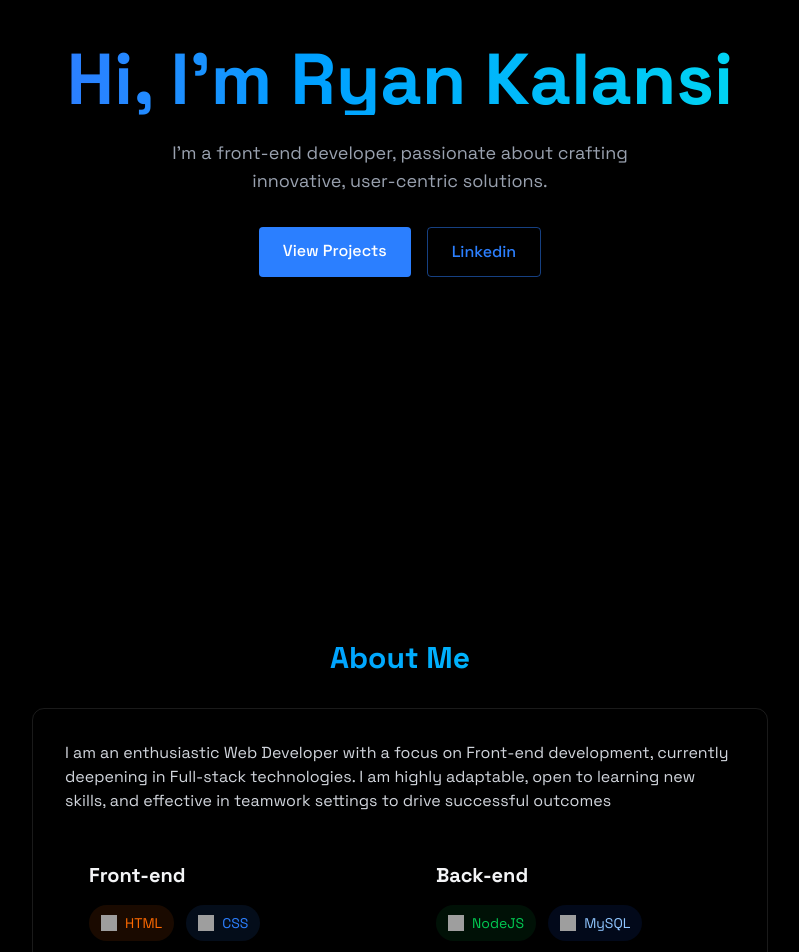
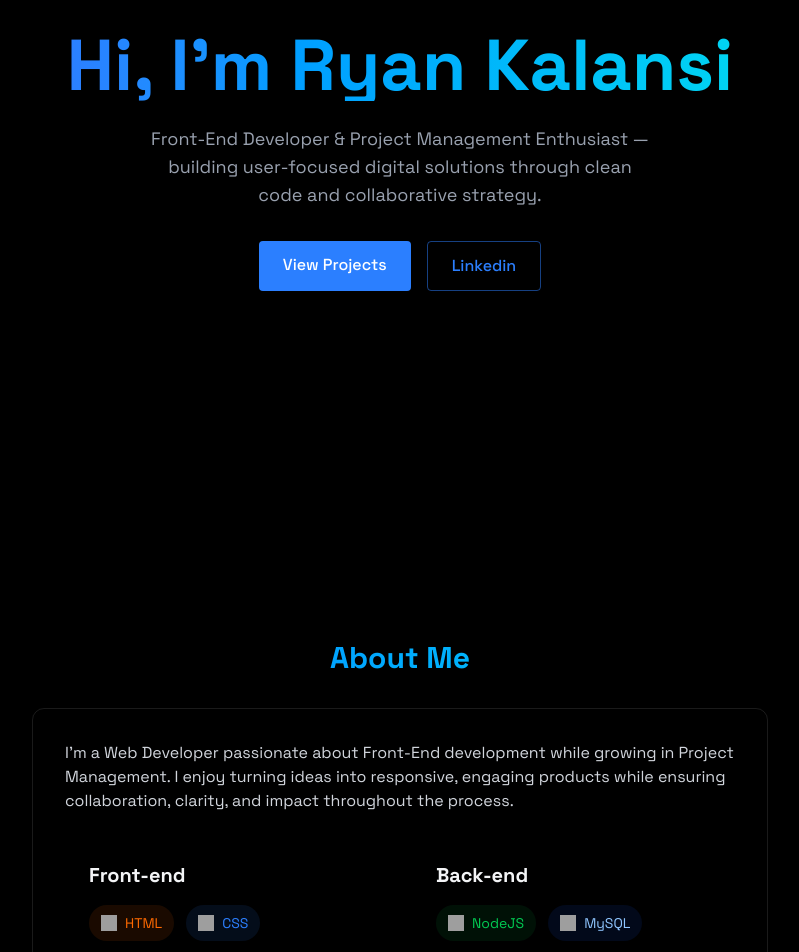
Before and after one commit to ryankalansi/ryan-portfolio, a React (Vite) app: page / in a window 1280 px wide. Shown: the part 240-1192 px from the top of the page, without its empty margins (240-1039 px from the left). Built offline with nearby package versions, Linux system fonts and the light colour scheme; grey boxes are pictures that could not be loaded.

Commit message:
update copywriting

```diff
--- a/src/components/sections/About.jsx
+++ b/src/components/sections/About.jsx
@@ -83,10 +83,10 @@ export const About = () => {
 
           <div className="rounded-xl p-8 border-white/10 border hover:-translate-y-1 transition-all">
             <p className="text-gray-300 mb-6">
-              I am an enthusiastic Web Developer with a focus on Front-end
-              development, currently deepening in Full-stack technologies. I am
-              highly adaptable, open to learning new skills, and effective in
-              teamwork settings to drive successful outcomes
+              I’m a Web Developer passionate about Front-End development while
+              growing in Project Management. I enjoy turning ideas into
+              responsive, engaging products while ensuring collaboration,
+              clarity, and impact throughout the process.
             </p>
 
             <div className="grid grid-cols-1 md:grid-cols-2 gap-6">
--- a/src/components/sections/Home.jsx
+++ b/src/components/sections/Home.jsx
@@ -13,8 +13,9 @@ export const Home = () => {
           </h1>
 
           <p className="text-gray-400 text-lg mb-8 max-w-lg mx-auto">
-            I'm a front-end developer, passionate about crafting innovative,
-            user-centric solutions.
+            Front-End Developer & Project Management Enthusiast — building
+            user-focused digital solutions through clean code and collaborative
+            strategy.
           </p>
 
           <div className="flex justify-center space-x-4">
```
